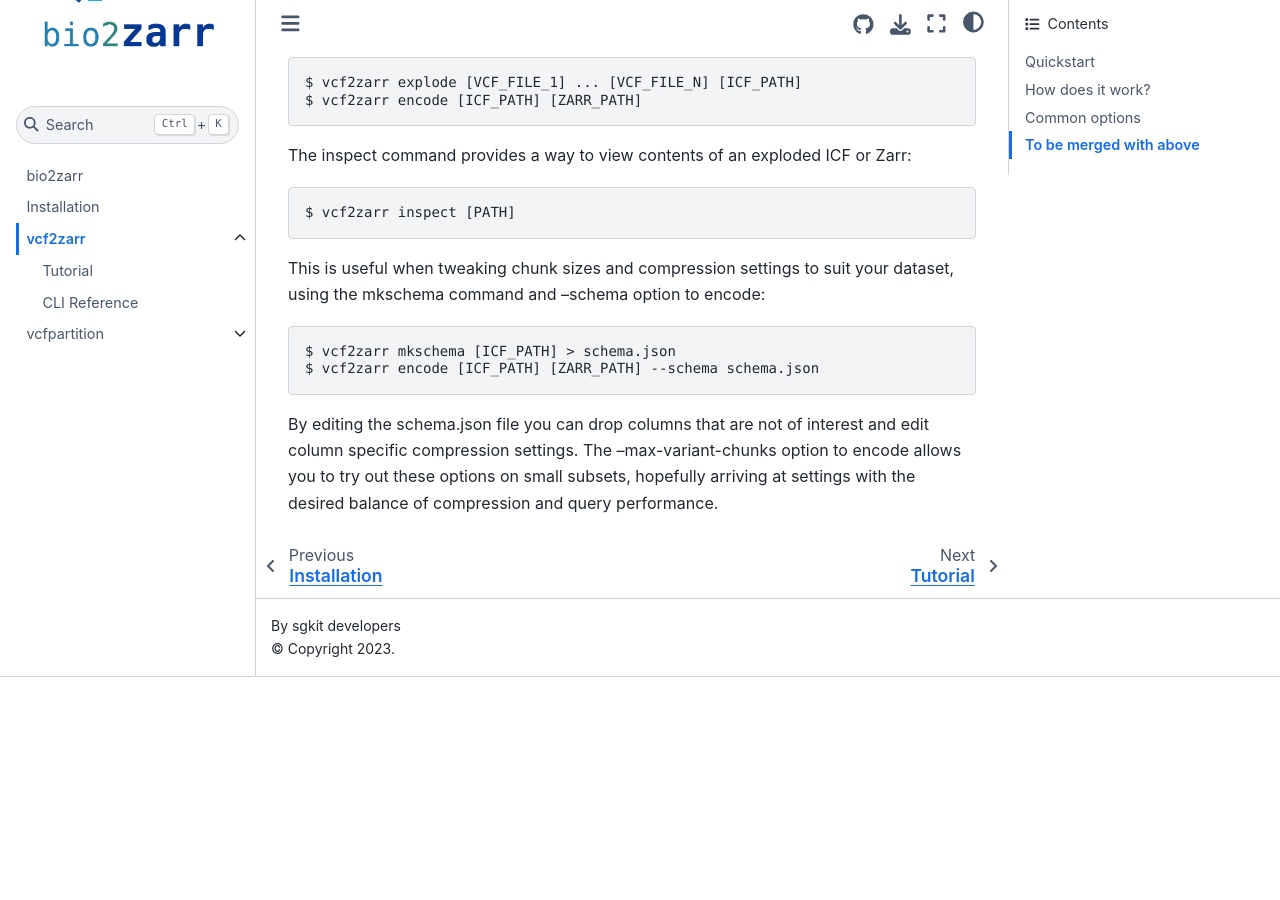
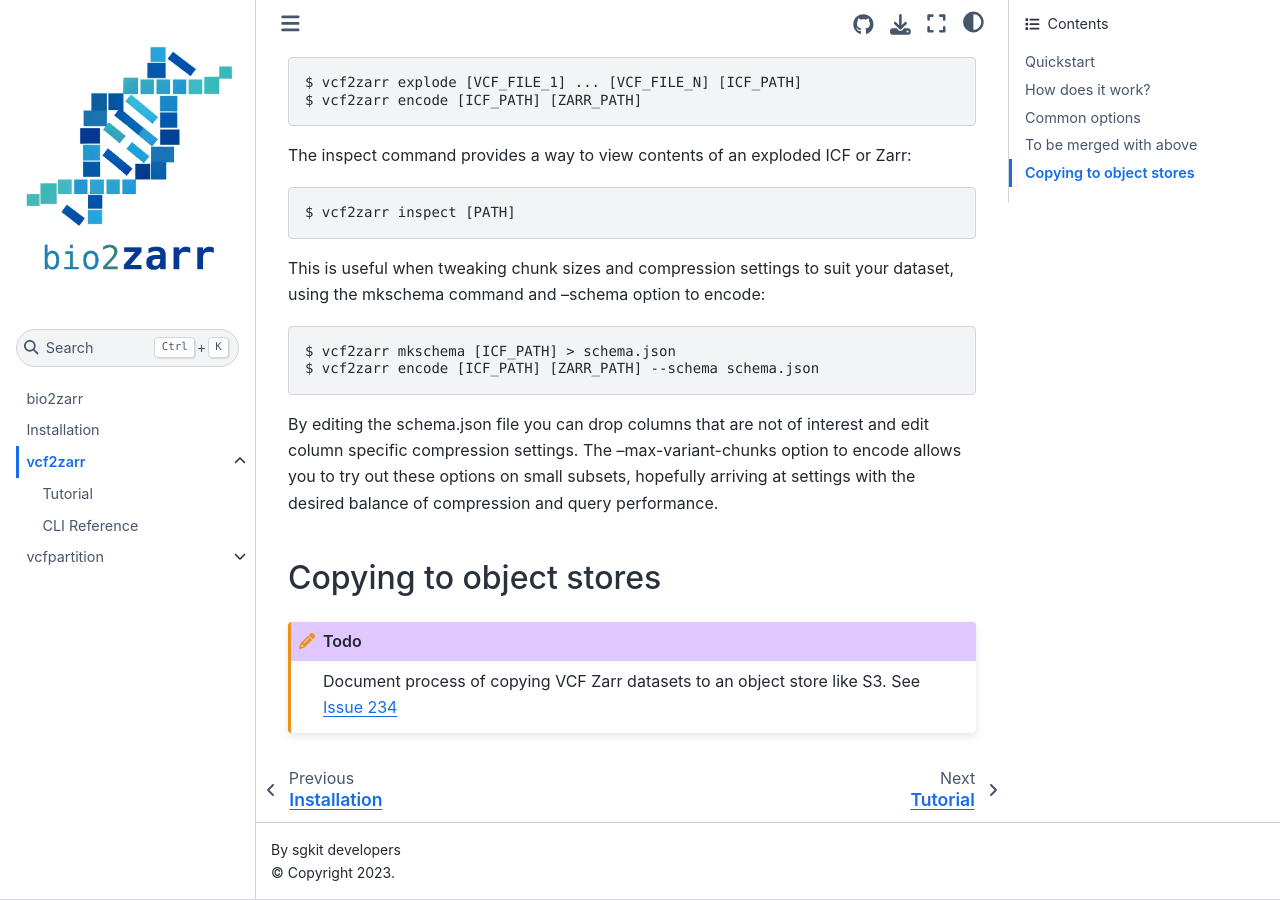
Before and after one commit to sgkit-dev/bio2zarr, a Jupyter Book: the page built from docs/vcf2zarr/overview.md, in a window 1280 px wide and 900 px high, scrolled down 2196 px. Built offline with Jupyter Book 1.0.4 settings and Sphinx 7.4.7 and the Sphinx Book theme 1.1.4, drawn with Linux system fonts in a browser that asks for light colours; before the commit the page ends 2873 px from its top, so only the background shows below that.

Commit message:
Add todo item for copying to object stores
Closes #229

```diff
--- a/docs/_config.yml
+++ b/docs/_config.yml
@@ -25,9 +25,11 @@
 sphinx:
   extra_extensions:
     - sphinx_click.ext
+    - sphinx.ext.todo
   config:
     # This is needed to make sure that text is output in single block from
     # bash cells.
     nb_merge_streams: true
+    todo_include_todos: true
     myst_enable_extensions:
       - colon_fence
--- a/docs/vcf2zarr/overview.md
+++ b/docs/vcf2zarr/overview.md
@@ -18,6 +18,7 @@
 :::{note}
 FINISH ME
 :::
+
 
 
 ## How does it work?
@@ -121,3 +122,11 @@
 to encode allows you to try out these options on small subsets, hopefully
 arriving at settings with the desired balance of compression and query
 performance.
+
+
+## Copying to object stores
+
+:::{todo}
+Document process of copying VCF Zarr datasets to an object store like S3.
+See [Issue 234](https://github.com/sgkit-dev/bio2zarr/issues/234)
+:::
```
